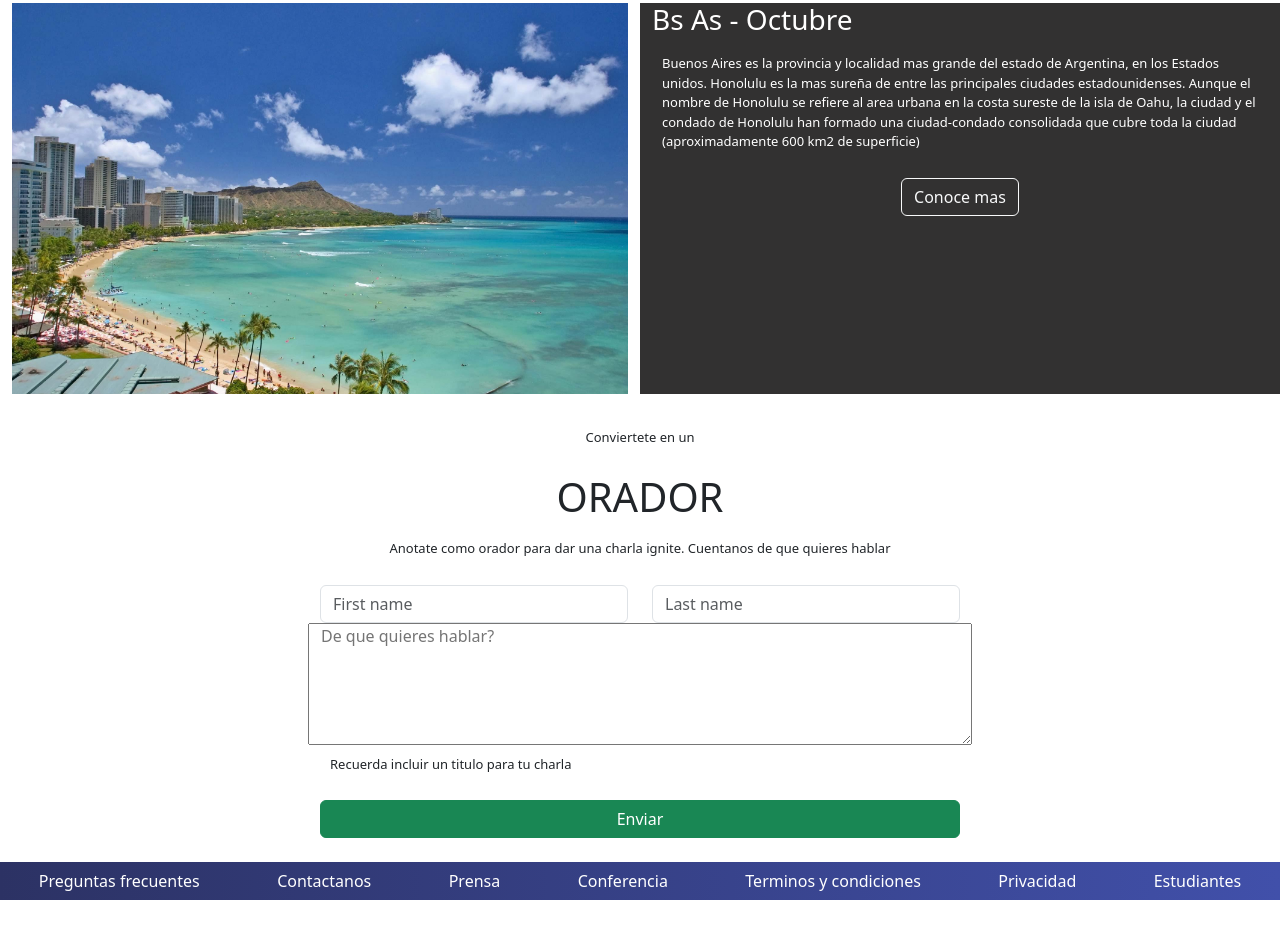
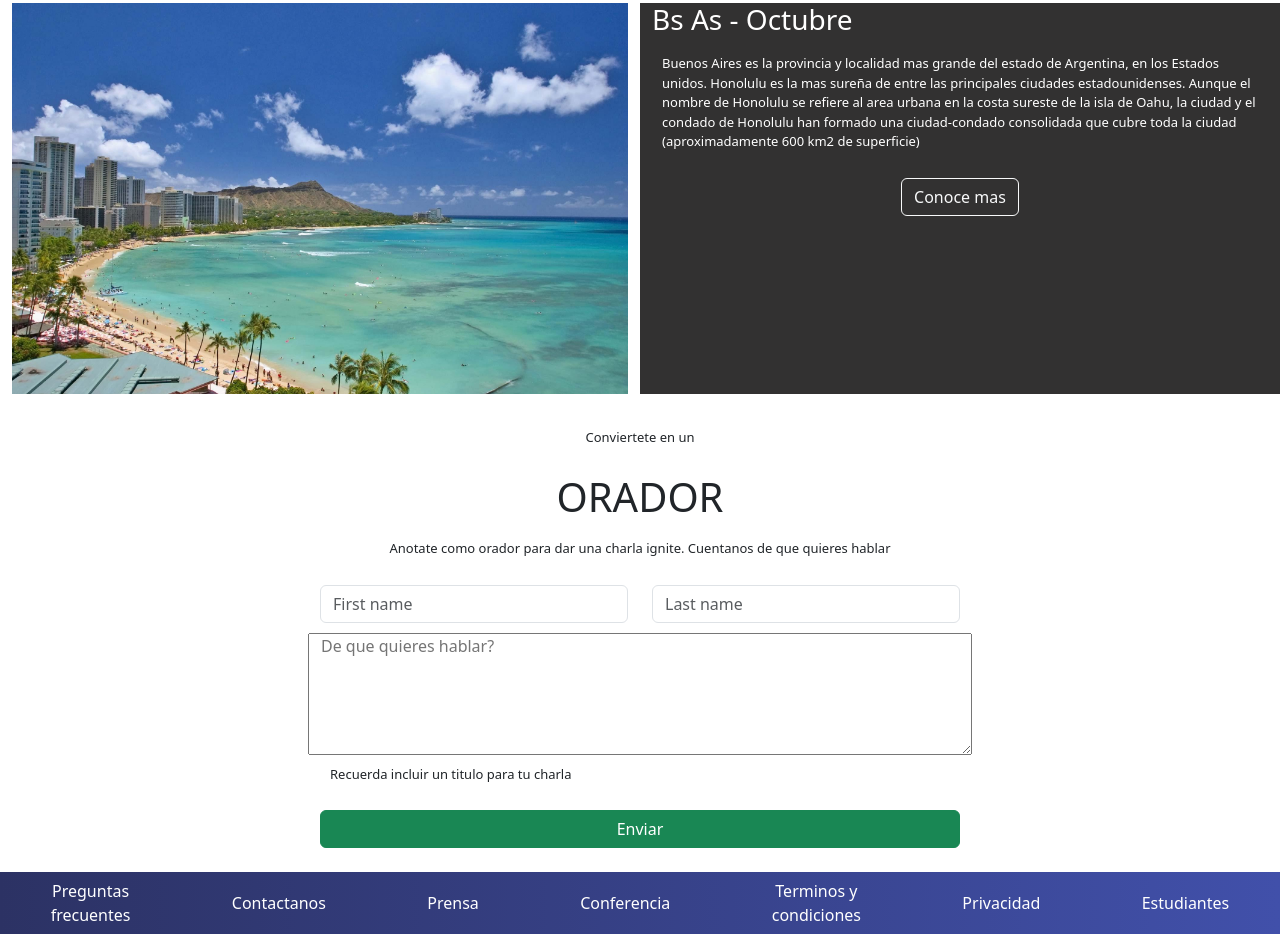
Before and after one commit to ProiettoP/Integrador, a plain HTML site: page index.html in a window 1280 px wide. Shown: the part 1330-2264 px from the top of the page. Before the commit the page ends 2230 px from the top, so only its background shows below. Drawn offline with nearby package versions, Linux system fonts and the light colour scheme.

Commit message:
integrador

```diff
--- a/css/style.css
+++ b/css/style.css
@@ -139,6 +139,12 @@ p
     margin: auto;
 }
 
+#hablar
+
+{
+    margin-top: 10px;
+}
+
 #enviar
 {
     width: 100%;
--- a/index.html
+++ b/index.html
@@ -97,7 +97,7 @@
                         condado de Honolulu han formado una ciudad-condado consolidada que cubre toda la ciudad (aproximadamente
                         600 km2 de superficie)
                     </p>
-                    <a href="#"></a><button type="button" class="btn btn-outline-light">Conoce mas</button>
+                    <a href="#" id="conoce"></a><button type="button" class="btn btn-outline-light">Conoce mas</button>
                 </div>
 
             </div>
@@ -127,15 +127,17 @@
     </main>
     <br>
     <footer>
+
         <div class="contenedor-flex">
-            <a href="#"><button type="button" class="btn" style="color: white;">Preguntas frecuentes</button></a>
+            <a href="#"><button type="button" class="btn" style="color: white;">Preguntas <br> frecuentes</button></a>
             <a href="#"><button type="button" class="btn" style="color: white;">Contactanos</button></a>
             <a href="#"><button type="button" class="btn" style="color: white;">Prensa</button></a>
             <a href="#"><button type="button" class="btn" style="color: white;">Conferencia</button></a>
-            <a href="#"><button type="button" class="btn" style="color: white;;">Terminos y condiciones</button></a>
+            <a href="#"><button type="button" class="btn" style="color: white;;">Terminos y <br> condiciones</button></a>
             <a href="#"><button type="button" class="btn" style="color: white;">Privacidad</button></a>
             <a href="#"><button type="button" class="btn" style="color: white;">Estudiantes</button></a>
         </div>
+
     </footer>
 <script src="https://cdn.jsdelivr.net/npm/bootstrap@5.3.0-alpha3/dist/js/bootstrap.bundle.min.js" integrity="sha384-ENjdO4Dr2bkBIFxQpeoTz1HIcje39Wm4jDKdf19U8gI4ddQ3GYNS7NTKfAdVQSZe" crossorigin="anonymous"></script>
 </body>
```
